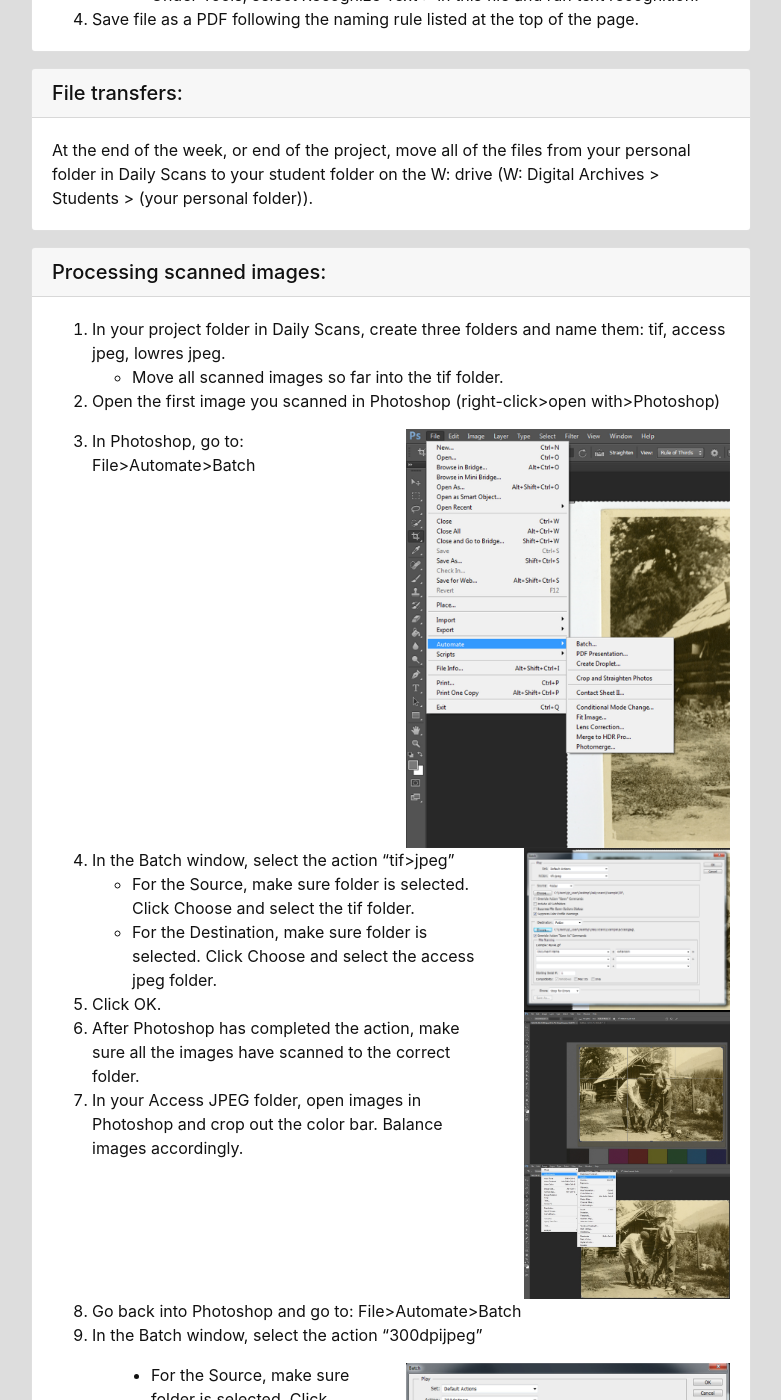
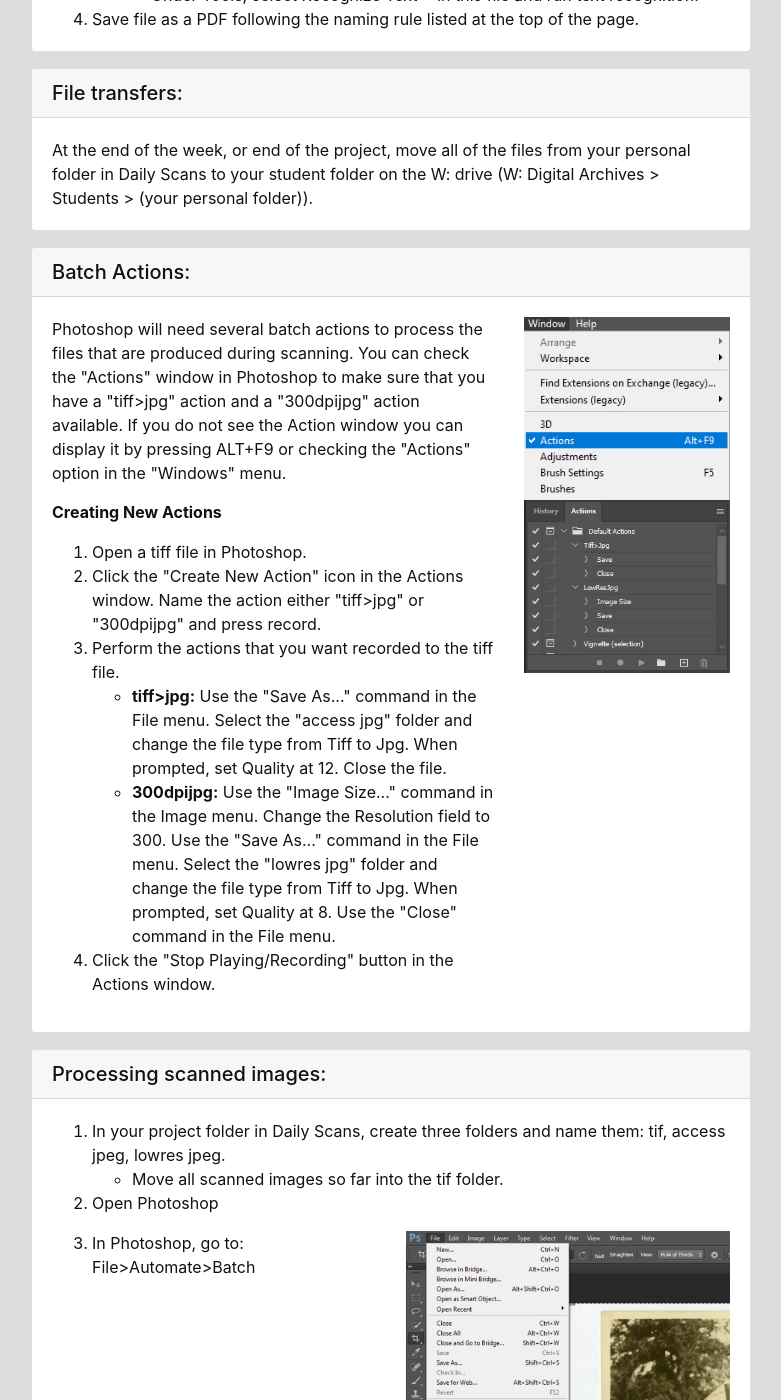
Before and after one commit to uidaholib/dds-student-workflow-old, a Jekyll site: the page built from content/1-Scanning.html, in a window 1280 px wide and 1400 px high, scrolled down 2983 px. Shown: the whole window, without its empty margins (249-1030 px from the left). Built offline with Jekyll 4.4.1, drawn with Linux system fonts in a browser that asks for light colours; some of the changed text lies outside the part shown.

Commit message:
Batch Action Update
Update to the Scanning webpage. Batch Action Instructions.

```diff
--- a/content/1-Scanning.html
+++ b/content/1-Scanning.html
@@ -144,6 +144,42 @@ nav: false
 </div>
 
 <div class="card mb-3">
+    <a id="batch_actions">
+        <h5 class="card-header">Batch Actions:</h5>
+    </a>
+    <div class="card-body">
+        <div class="row">
+            <div class="col-sm-8">
+                <p class="card-text">Photoshop will need several batch actions to process the files that are produced during scanning. You can check the "Actions" window in Photoshop to make sure that you have a "tiff>jpg" action and a "300dpijpg" action available. If you do not see the Action window you can display it by pressing ALT+F9 or checking the "Actions" option in the "Windows" menu.</p>
+            </div>
+            <div class="col-sm-4">
+                <img src="{{ '/images/scanning-screenshots/screenshot-batcha.jpg' | relative_url }}" class="img-fluid">
+            </div>
+        </div>
+        <div class="row">
+            <div class="col-sm-8">
+                <p class="card-text"><strong>Creating New Actions</strong></p>
+                <ol>
+                    <li>Open a tiff file in Photoshop.</li>
+                    <li>Click the "Create New Action" icon in the Actions window. Name the action either "tiff>jpg" or "300dpijpg" and press record.</li>
+                    <li>Perform the actions that you want recorded to the tiff file.</li>
+                    <ul>
+                        <li><strong>tiff>jpg:</strong> Use the "Save As..." command in the File menu. Select the "access jpg" folder and change the file type from Tiff to Jpg. When prompted, set Quality at 12. Close the file.</li>
+                    </ul>
+                    <ul>
+                        <li><strong>300dpijpg:</strong> Use the "Image Size..." command in the Image menu. Change the Resolution field to 300. Use the "Save As..." command in the File menu. Select the "lowres jpg" folder and change the file type from Tiff to Jpg. When prompted, set Quality at 8. Use the "Close" command in the File menu.</li>
+                    </ul>
+                    <li>Click the "Stop Playing/Recording" button in the Actions window.</li>
+                </ol>
+            </div>
+            <div class="col-sm-4">
+                <img src="{{ '/images/scanning-screenshots/screenshot-batchb.jpg' | relative_url }}" class="img-fluid">
+            </div>
+        </div>
+    </div>
+</div>
+
+<div class="card mb-3">
     <a id="processing_scanned_images">
         <h5 class="card-header">Processing scanned images:</h5>
     </a>
@@ -153,7 +189,7 @@ nav: false
             <ul>
                 <li>Move all scanned images so far into the tif folder.</li>
             </ul>
-            <li>Open the first image you scanned in Photoshop (right-click>open with>Photoshop)</li>
+            <li>Open Photoshop</li>
         </ol>
         <div class="row">
             <div class="col-sm-6">
@@ -204,7 +240,7 @@ nav: false
         <ol start="10">
             <li>Click OK.</li>
             <li>After Photoshop has completed the action, make sure all the images have been saved to the correct folder.</li>
-            <li>Email Jess when you have completed a folder, box, or project and have converted all files to both access jpeg and lowres jpeg.</li>
+            <li>Email Kevin (kdobbins@uidaho.edu) or Kit (kstokes@uidaho.edu) when you have completed a folder, box, or project and have converted all files to both access jpeg and lowres jpeg.</li>
         </ol>
     </div>
 </div>
@@ -220,7 +256,7 @@ nav: false
             <li>Under Tools, select Recognize Text > In this file.</li>
             <li>Wait until Adobe Acrobat completes the command (the document will end up back at the first page).</li>
             <li>Save the document as a PDF following the naming rules established on Scanning Images and Documents.</li>
-            <li>Email Jess when you have completed a folder, box, or project and have converted all files to both access jpeg and lowres jpeg.</li>
+            <li>Email Kevin (kdobbins@uidaho.edu) or Kit (kstokes@uidaho.edu) when you have completed a folder, box, or project and have converted all files to both access jpeg and lowres jpeg.</li>
         </ol>
     </div>
 </div>
```
Also changed, not shown: images/scanning-screenshots/screenshot-batcha.jpg (added), images/scanning-screenshots/screenshot-batchb.jpg (added).
